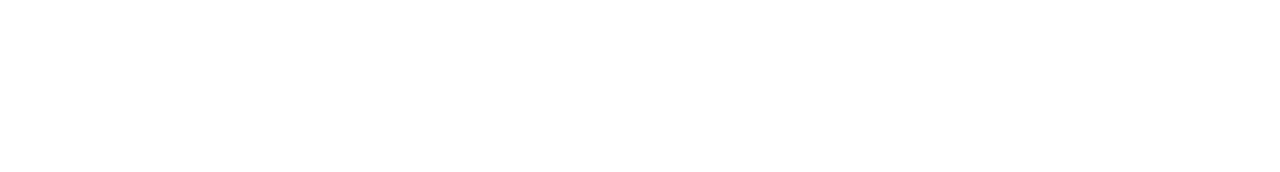
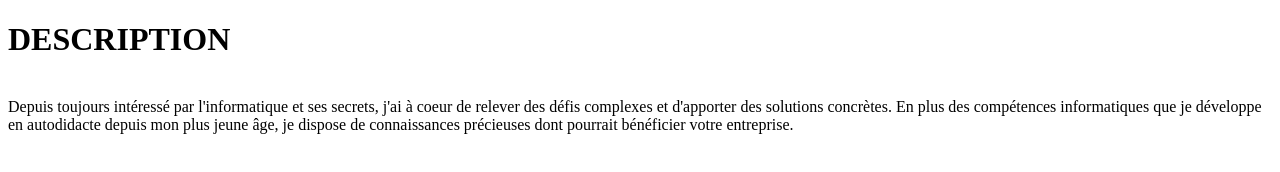
Before and after one commit to REEVEHM/git-mon-cv, a plain HTML site: page index.html in a window 1280 px wide. Drawn offline with Linux system fonts and the light colour scheme.

Commit message:
mise en place de la section description

```diff
--- a/index.html
+++ b/index.html
@@ -8,6 +8,11 @@
     <title>Document</title>
 </head>
 <body>
-
+    <p><h1>DESCRIPTION</h1><br>
+    Depuis toujours intéressé par l'informatique et ses secrets, j'ai à coeur de
+    relever des défis complexes et d'apporter des solutions concrètes. En plus des
+    compétences informatiques que je développe en autodidacte depuis mon plus jeune âge, je dispose de
+    connaissances précieuses dont pourrait bénéficier votre entreprise.
+    </p>
 </body>
 </html>
```
